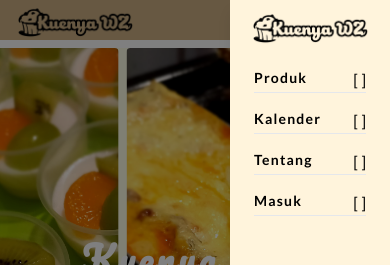
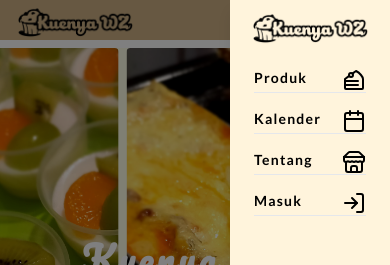
Before and after one commit to Kons-Software-House/kuenyawz-frontend, a React (Vite) app: page / in a window 390 px wide. Both pictures are taken after a click on the button 362 px from the left and 20 px from the top of the page. Shown: the top 265 px of the page. Built offline with nearby package versions, Linux system fonts and the light colour scheme; no server answers; what @designbycode/tailwindcss-text-shadow would draw is missing.

Commit message:
feat: add icons to Navbar buttons for improved visual representation

```diff
--- a/src/components/user/core/Navbar.tsx
+++ b/src/components/user/core/Navbar.tsx
@@ -1,5 +1,6 @@
 import { useState } from 'react';
 import { motion, AnimatePresence } from "framer-motion";
+import { CakeSlice, Calendar, Store, LogIn, LogOut } from 'lucide-react';
 import { Link } from 'react-router-dom';
 
 import { useAuth } from "../../../contexts/AuthContext";
@@ -126,7 +127,7 @@ export default function Navbar() {
                           {isAuthenticated ? "Keluar" : "Masuk"}
                         </p>
                         <div>
-                          [ ]
+                          {isAuthenticated ? <LogOut size={24} /> : <LogIn size={24} />}
                         </div>
                       </button>
                       <hr className='bg-black mb-4' />
@@ -151,6 +152,13 @@ type NavButtonSmallProps = {
 function NavButtonSmall(
   { text, href, setIsMenuOpen }: NavButtonSmallProps
 ) {
+
+  const icons: { [key: string]: JSX.Element } = {
+    "Produk": <CakeSlice />,
+    "Kalender": <Calendar />,
+    "Tentang": <Store />
+  }
+
   return (
     <li>
       <Link to={href} onClick={() => setIsMenuOpen(false)}>
@@ -159,7 +167,7 @@ function NavButtonSmall(
             {text}
           </p>
           <div>
-            [ ]
+            {icons[text]}
           </div>
         </div>
         <hr className='bg-black mb-4' />
```
